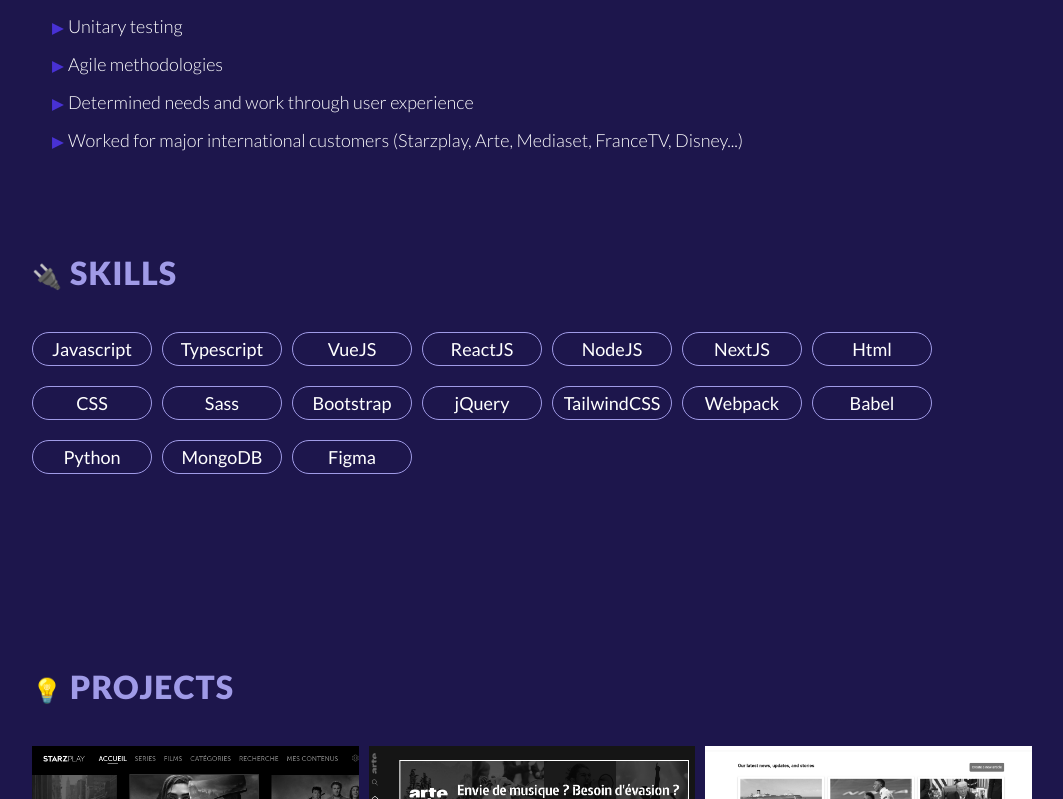
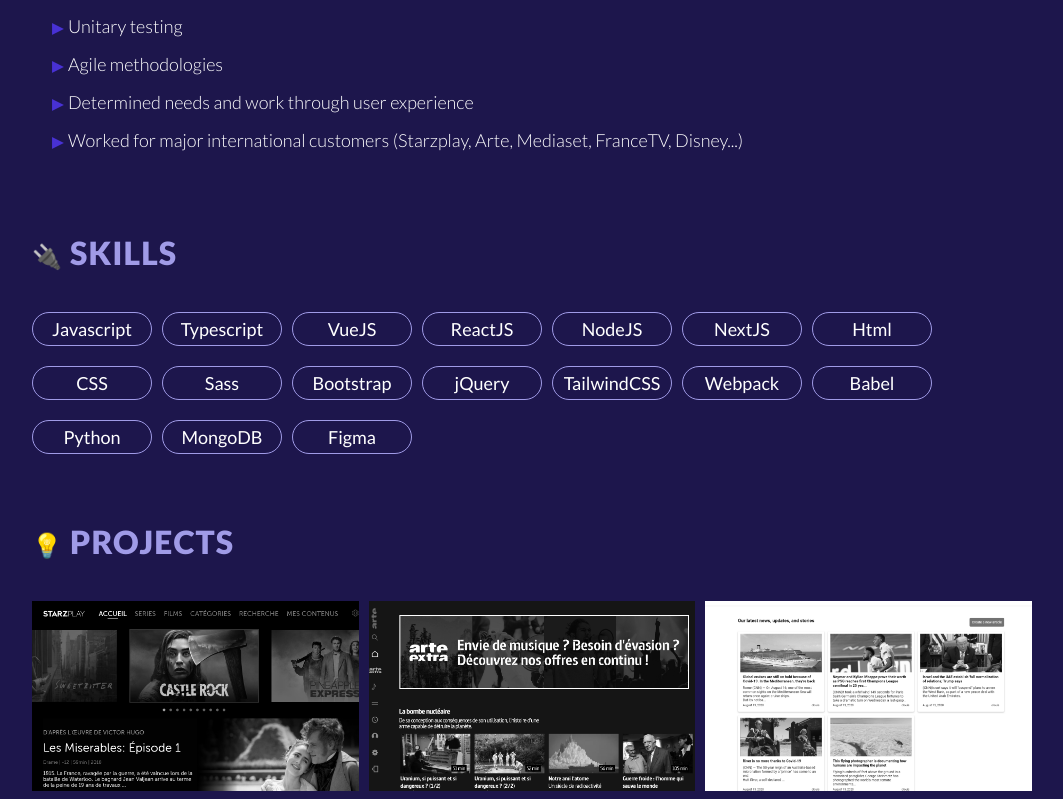
Before and after one commit to o-louis/portfolio-v2, a Nuxt app: page / in a window 1280 px wide. Shown: the part 1480-2279 px from the top of the page, without its empty margins (108-1171 px from the left). Built offline with nearby package versions, Linux system fonts and the light colour scheme.

Commit message:
style(skill, experience): remove excess of padding

```diff
--- a/layouts/Experiences.vue
+++ b/layouts/Experiences.vue
@@ -155,7 +155,7 @@ export default {
 
 .experiences__item {
   margin-top: 3px;
-  padding: 5px 20px 20px;
+  padding: 5px 20px 0px;
   max-height: 500px;
 }
 
--- a/layouts/Skills.vue
+++ b/layouts/Skills.vue
@@ -54,7 +54,6 @@ export default {
 
 <style>
 .skills {
-  padding-bottom: 125px;
   color: var(--white);
 }
 
```
